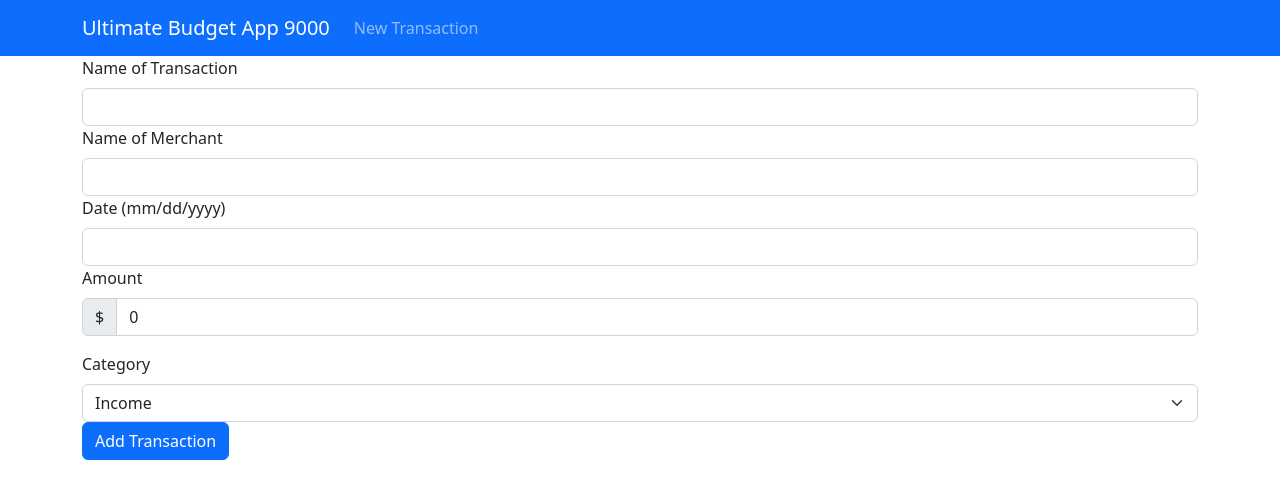
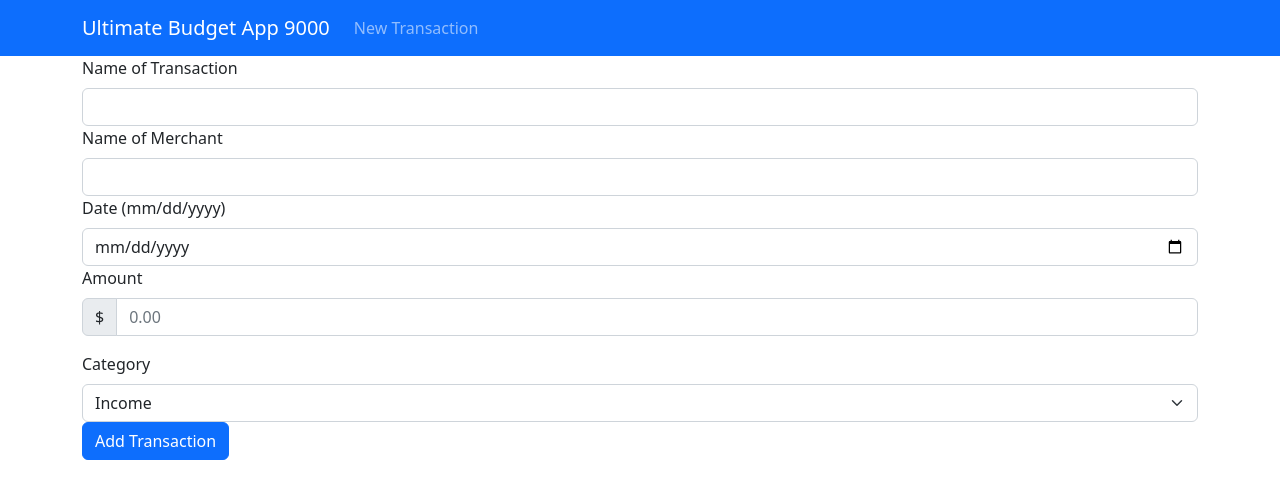
Before and after one commit to Tetracell/budget-app-frontend, a React (Create React App) app: page /new in a window 1280 px wide. Shown: the top 498 px of the page. Built offline with nearby package versions, Linux system fonts and the light colour scheme; no server answers.

Commit message:
Can't pass number into express?

```diff
--- a/src/Components/NewTransaction.js
+++ b/src/Components/NewTransaction.js
@@ -11,7 +11,7 @@ const NewTransaction = ({ API }) => {
   const navigate = useNavigate();
   const [transaction, setTransaction] = useState({
     item_name: "",
-    amount: 0,
+    amount: "",
     date: "",
     from: "",
     category: "Income",
@@ -54,7 +54,7 @@ const NewTransaction = ({ API }) => {
           <Form.Label>Date (mm/dd/yyyy)</Form.Label>
           <Form.Control
             id="date"
-            type="text"
+            type="date"
             value={transaction.date}
             onChange={handleChange}
           />
```
